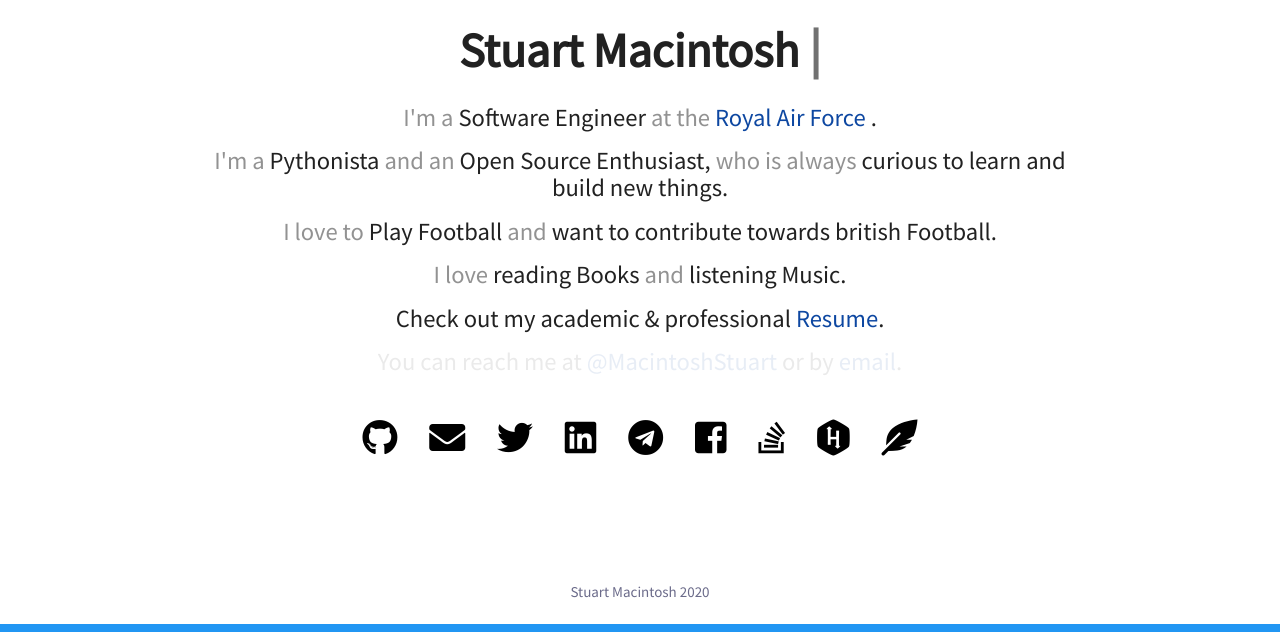
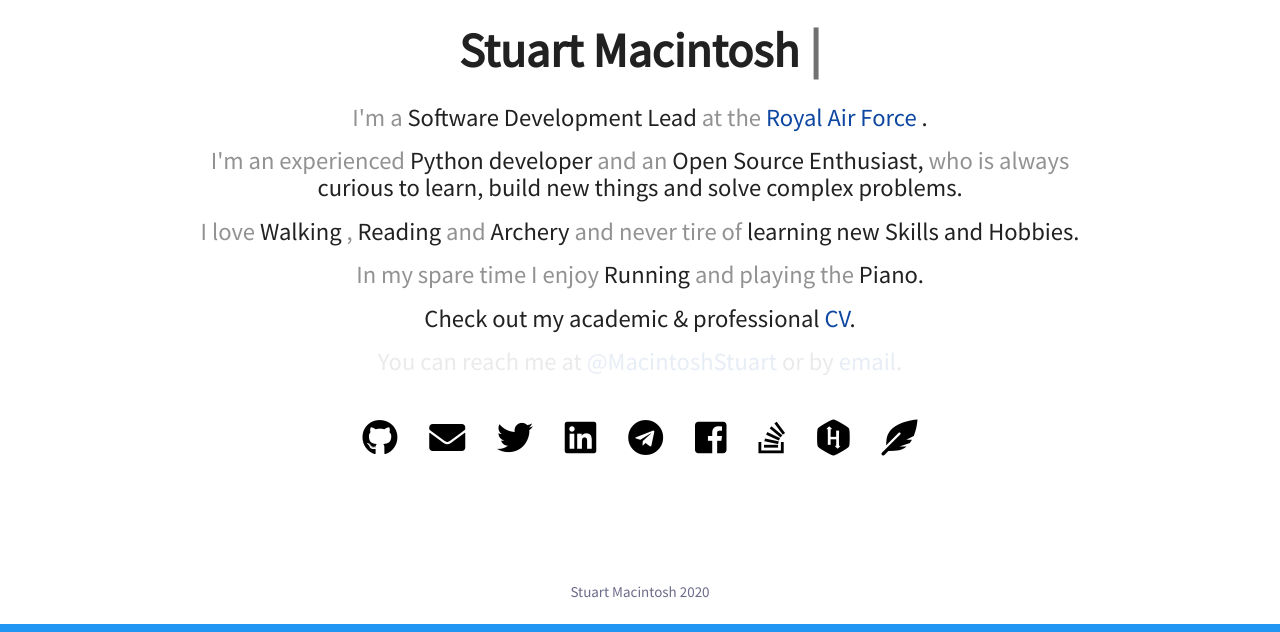
Before and after one commit to SmTaUcM/SmTaUcM.github.io, a Jekyll site: the page built from index.html, in a window 1280 px wide, cut to the strip 274-906 px from the top of the page. Built offline with Jekyll 4.4.1, drawn with Linux system fonts in a browser that asks for light colours; nearby versions of some CDN libraries.

Commit message:
index.html - Landing page text updated.

```diff
--- a/index.html
+++ b/index.html
@@ -21,38 +21,39 @@ layout: home
 
   <div>
     <h5 id="test1">
-      <span style="color:#929292;">I'm a </span>Software Engineer
+      <span style="color:#929292;">I'm a </span>Software Development Lead
       <span style="color:#929292;">at the</span>
       <span class="hov"><a href="http://www.raf.mod.uk" target="_blank">Royal Air Force</a>
       </span>.
     </h5>
 
     <h5 id="test2">
-      <span style="color:#929292;">I'm a </span>Pythonista
+      <span style="color:#929292;">I'm an experienced </span>Python developer
       <span style="color:#929292;">and an</span> Open Source Enthusiast,<span
         style="color:#929292;"
       >
         who is always
       </span>
-      curious to learn and build new things.
+      curious to learn, build new things and solve complex problems.
     </h5>
 
     <h5 id="test3">
-      <span style="color:#929292;">I love to</span> Play Football
-      <span style="color:#929292;">and</span> want to contribute towards british
-      Football.
+      <span style="color:#929292;">I love</span> Walking
+	  <span style="color:#929292;">,</span> Reading
+	   <span style="color:#929292;">and</span> Archery
+      <span style="color:#929292;">and  never tire of </span>learning new Skills and Hobbies.
     </h5>
 
     <h5 id="test4">
-      <span style="color:#929292;">I love</span> reading Books
-      <span style="color:#929292;">and</span> listening Music.
+      <span style="color:#929292;">In my spare time I enjoy</span> Running
+      <span style="color:#929292;">and playing the</span> Piano.
     </h5>
 
     <h5 id="test5">
       Check out my academic &amp; professional
       <span class="hov"
         ><a href="{{ site.baseurl }}resume.html" target="_blank"
-          >Resume</a
+          >CV</a
         ></span
       >.
     </h5>
```
